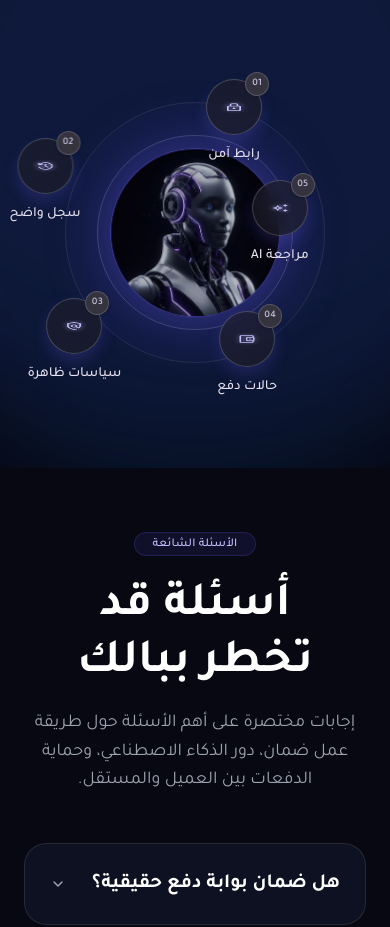
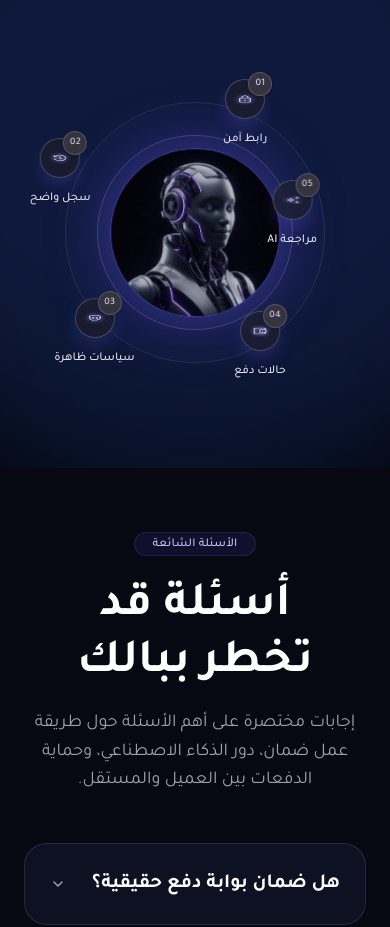
Before and after one commit to WasmSoft/dhaman_landing_page, a Next.js app: page / in a window 390 px wide. Shown: the part 8262-9189 px from the top of the page. Built offline with nearby package versions, Linux system fonts and the light colour scheme.

Commit message:
fix-icons-alignment-on-oribit

```diff
--- a/src/components/security/SecurityOrbit.tsx
+++ b/src/components/security/SecurityOrbit.tsx
@@ -63,11 +63,11 @@ function SecurityOrbitNode({ node }: SecurityOrbitNodeProps) {
   return (
     <div
       className={cn(
-        "absolute flex -translate-x-1/2 flex-col items-center gap-2",
+        "absolute flex  -translate-x-1/4 md:translate-x-1/2 md:translate-y-1/3 lg:-translate-x-1/2 flex-col items-center gap-2",
         nodePositions[node.id],
       )}
     >
-      <div className="relative flex size-14 items-center justify-center rounded-2xl border border-white/20 bg-[#201f28]/60 p-px shadow-[0_8px_16px_rgb(109_93_252_/_0.2)] backdrop-blur-md sm:size-16 lg:size-20 lg:rounded-[24px]">
+      <div className="relative flex size-10 md:size-14 items-center justify-center rounded-2xl border border-white/20 bg-[#201f28]/60 p-px shadow-[0_8px_16px_rgb(109_93_252_/_0.2)] backdrop-blur-md sm:size-16 lg:size-20 lg:rounded-[24px]">
         <span className="absolute -right-2 -top-2 flex size-6 items-center justify-center rounded-full border border-[#e4dfff]/20 bg-[#35343e] text-[10px] font-medium leading-none tracking-[0.02em] text-[#e4dfff]/90 shadow-sm lg:-right-3 lg:-top-3 lg:size-7 lg:text-xs">
           {node.number}
         </span>
@@ -76,11 +76,11 @@ function SecurityOrbitNode({ node }: SecurityOrbitNodeProps) {
           alt=""
           width={33}
           height={33}
-          className="size-7 object-contain lg:size-[33px]"
+          className=" object-contain size-6 lg:size-8.5"
         />
       </div>
 
-      <span className="whitespace-nowrap text-center text-sm font-medium leading-6 text-[#e5e0ee] lg:text-base">
+      <span className="whitespace-nowrap text-center text-xs md:text-sm font-medium leading-6 text-[#e5e0ee] lg:text-base">
         {node.label}
       </span>
     </div>
```
